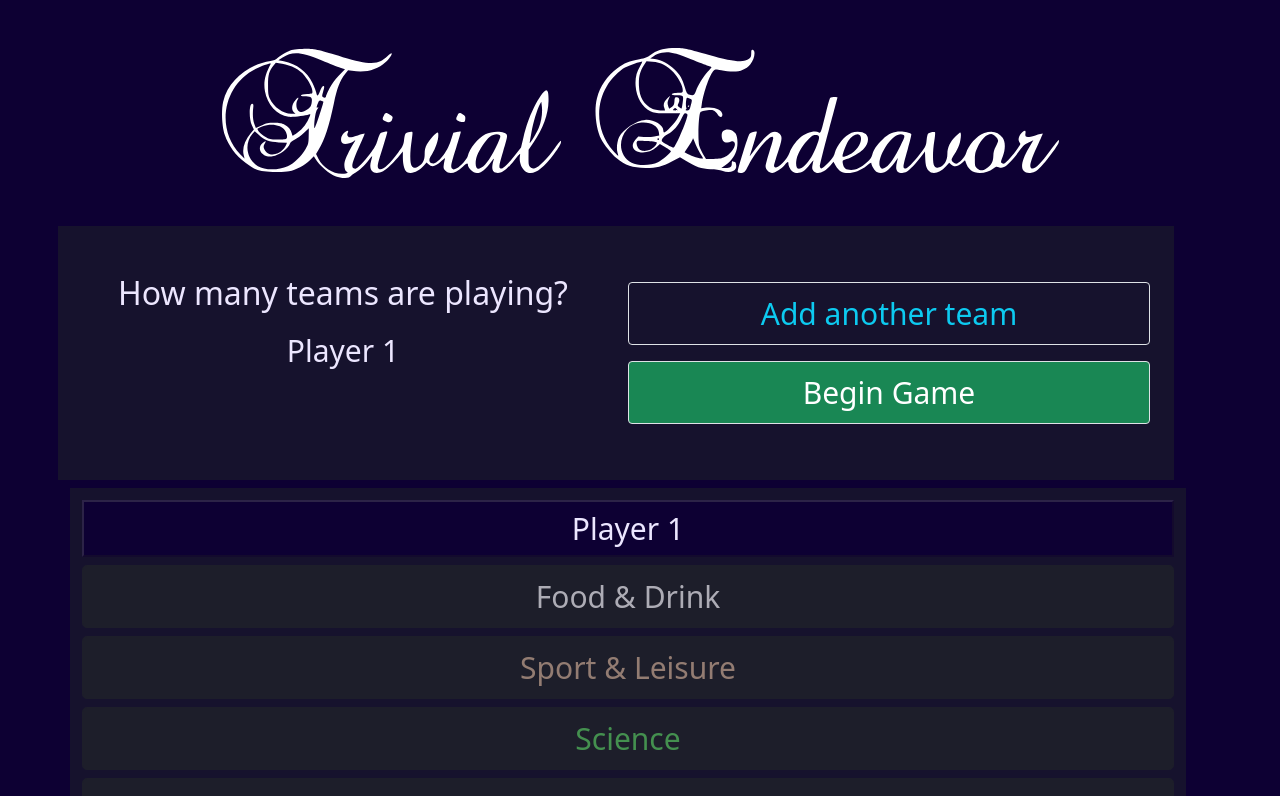
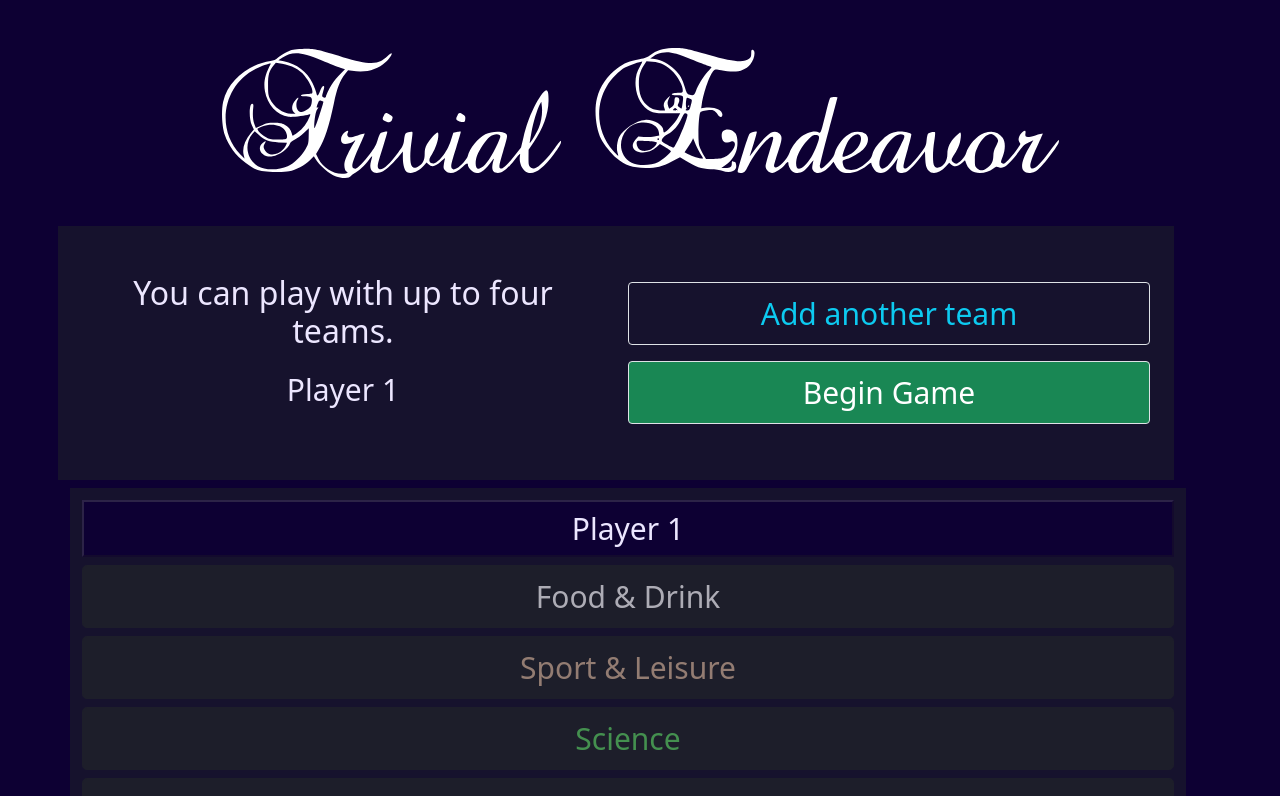
Before and after one commit to vpbasile/trivial-endeavor, a React (Create React App) app: page / in a window 1280 px wide. Shown: the top 796 px of the page. Built offline with nearby package versions, Linux system fonts and the light colour scheme.

Commit message:
Visual Tweaks

```diff
--- a/src/components/GameSetup.js
+++ b/src/components/GameSetup.js
@@ -41,7 +41,7 @@ export default function GameSetup(props) {
 	if ((devMode) || (gamePhase.currentPhase.title === "Welcome")) {
 		return (<div className='row py-5 bg-dark bg-opacity-50'>
 			<div id="playerList-div" className="col-md-6 text-center">
-				<h2 id="display-category">How many teams are playing?</h2>
+				<h2 id="display-category">You can play with up to four teams.</h2>
 
 					{namefields}
 			</div>
```
